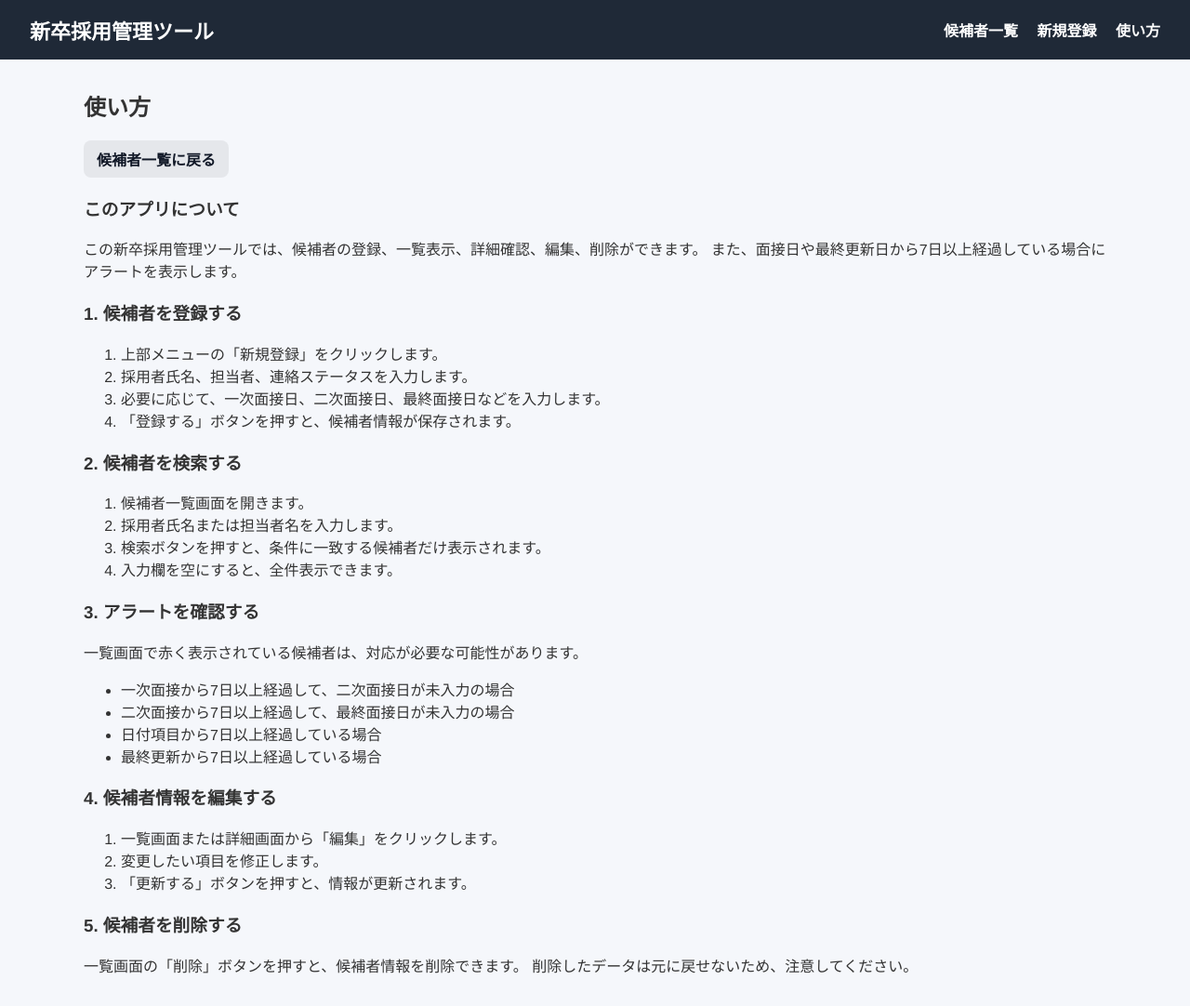
After one commit to Y-Sasaki213/tech_teamC, a Flask app: template recruit_app/templates/usage.html in a window 1280 px wide. The commit adds this page. Shown: the whole page at 93% size. Run offline with Flask 3, Linux system fonts and the light colour scheme; the template is opened without the code that fills it, so the values that code supplies are empty.

Commit message:
feat:
使い方ページのファイルを追加

```diff
--- a/recruit_app/templates/base.html
+++ b/recruit_app/templates/base.html
@@ -18,6 +18,7 @@
     <nav>
       <a href="{{ url_for('index') }}">候補者一覧</a>
       <a href="{{ url_for('new_candidate') }}">新規登録</a>
+      <a href="{{ url_for('help_page') }}">使い方</a>
     </nav>
   </header>
 
--- /dev/null
+++ b/recruit_app/templates/usage.html
@@ -0,0 +1,69 @@
+{% extends "base.html" %}
+
+{% block content %}
+
+<div class="page-title-area">
+  <h2>使い方</h2>
+  <a class="btn" href="{{ url_for('index') }}">候補者一覧に戻る</a>
+</div>
+
+<section class="detail-card">
+  <h3>このアプリについて</h3>
+  <p>
+    この新卒採用管理ツールでは、候補者の登録、一覧表示、詳細確認、編集、削除ができます。
+    また、面接日や最終更新日から7日以上経過している場合にアラートを表示します。
+  </p>
+</section>
+
+<section class="detail-card">
+  <h3>1. 候補者を登録する</h3>
+  <ol>
+    <li>上部メニューの「新規登録」をクリックします。</li>
+    <li>採用者氏名、担当者、連絡ステータスを入力します。</li>
+    <li>必要に応じて、一次面接日、二次面接日、最終面接日などを入力します。</li>
+    <li>「登録する」ボタンを押すと、候補者情報が保存されます。</li>
+  </ol>
+</section>
+
+<section class="detail-card">
+  <h3>2. 候補者を検索する</h3>
+  <ol>
+    <li>候補者一覧画面を開きます。</li>
+    <li>採用者氏名または担当者名を入力します。</li>
+    <li>検索ボタンを押すと、条件に一致する候補者だけ表示されます。</li>
+    <li>入力欄を空にすると、全件表示できます。</li>
+  </ol>
+</section>
+
+<section class="detail-card">
+  <h3>3. アラートを確認する</h3>
+  <p>
+    一覧画面で赤く表示されている候補者は、対応が必要な可能性があります。
+  </p>
+
+  <ul>
+    <li>一次面接から7日以上経過して、二次面接日が未入力の場合</li>
+    <li>二次面接から7日以上経過して、最終面接日が未入力の場合</li>
+    <li>日付項目から7日以上経過している場合</li>
+    <li>最終更新から7日以上経過している場合</li>
+  </ul>
+</section>
+
+<section class="detail-card">
+  <h3>4. 候補者情報を編集する</h3>
+  <ol>
+    <li>一覧画面または詳細画面から「編集」をクリックします。</li>
+    <li>変更したい項目を修正します。</li>
+    <li>「更新する」ボタンを押すと、情報が更新されます。</li>
+  </ol>
+</section>
+
+<section class="detail-card">
+  <h3>5. 候補者を削除する</h3>
+  <p>
+    一覧画面の「削除」ボタンを押すと、候補者情報を削除できます。
+    削除したデータは元に戻せないため、注意してください。
+  </p>
+</section>
+
+{% endblock %}
```
